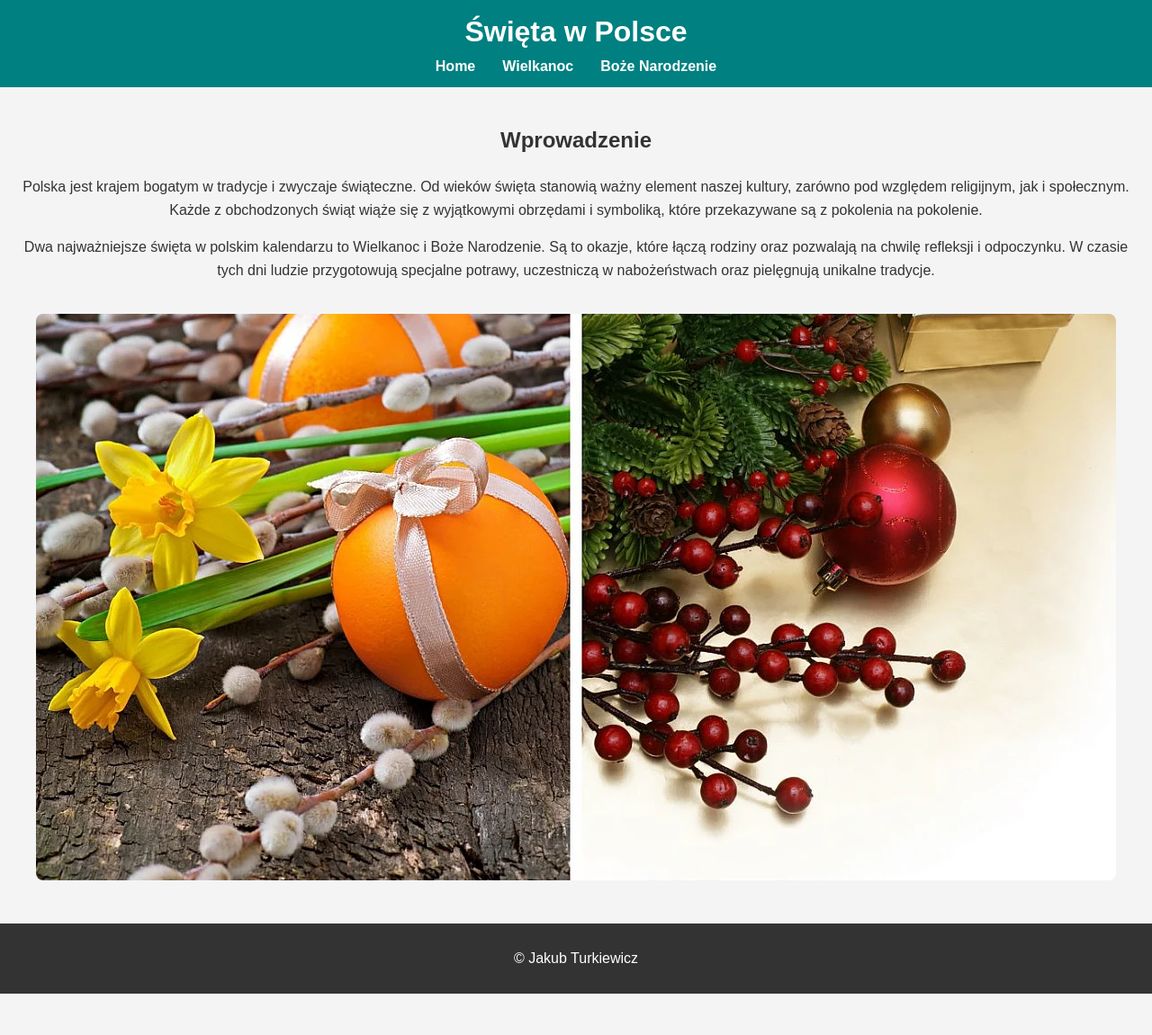
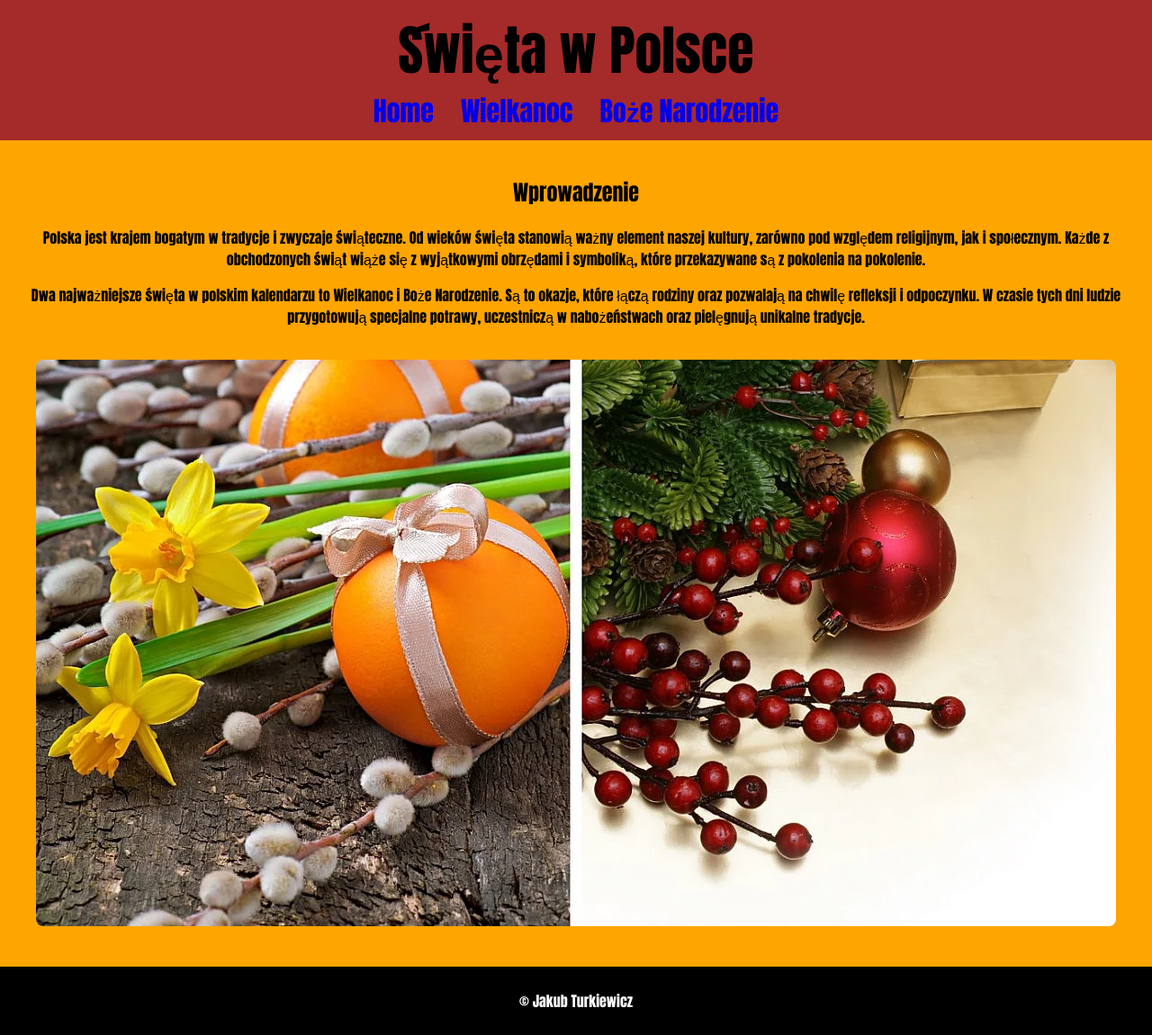
Before and after one commit to JakubtZSTI1p21/zadanie, a plain HTML site: page index.html in a window 1280 px wide. Shown: the whole page at 90% size. Before the commit the page ends 1105 px from the top, so only its background shows below. Drawn offline with Linux system fonts and the light colour scheme.

Commit message:
zmiana koloru i czcionki

```diff
--- a/style.css
+++ b/style.css
@@ -1,15 +1,13 @@
 body {
-    font-family: Arial, sans-serif;
+    font-family: "Impact", fantasy;
     margin: 0;
     padding: 0;
-    line-height: 1.6;
-    background-color: #f4f4f4;
-    color: #333;
+    background-color: orange;
 }
 
 header {
-    background: #008080;
-    color: #fff;
+    background: brown;
+    font-size: 30px;
     padding: 10px 0;
     text-align: center;
 }
@@ -32,7 +30,6 @@ nav ul li {
 
 nav ul li a {
     text-decoration: none;
-    color: #fff;
     font-weight: bold;
 }
 
@@ -50,8 +47,8 @@ main {
 
 footer {
     text-align: center;
-    background: #333;
-    color: #fff;
+    background: black;
+    color: white;
     padding: 10px 0;
     margin-top: 20px;
 }
```
